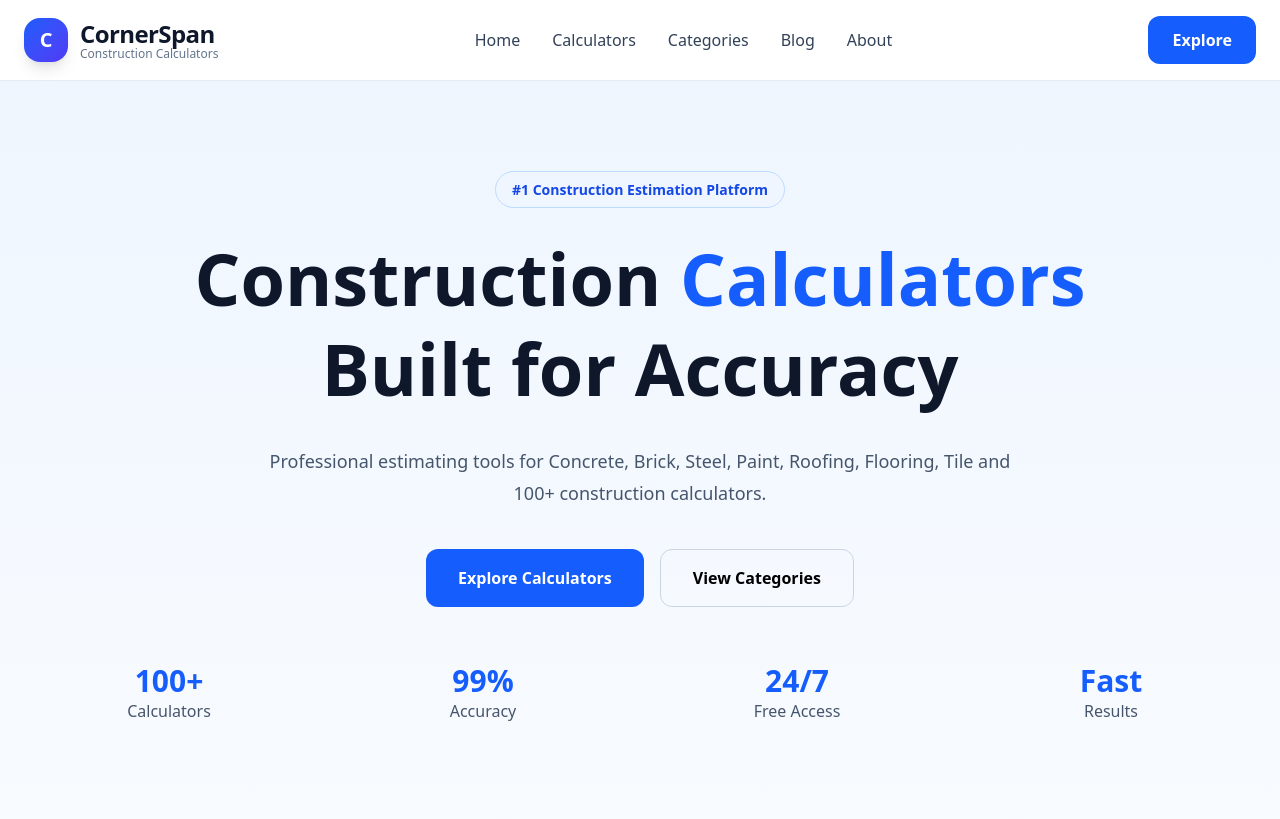
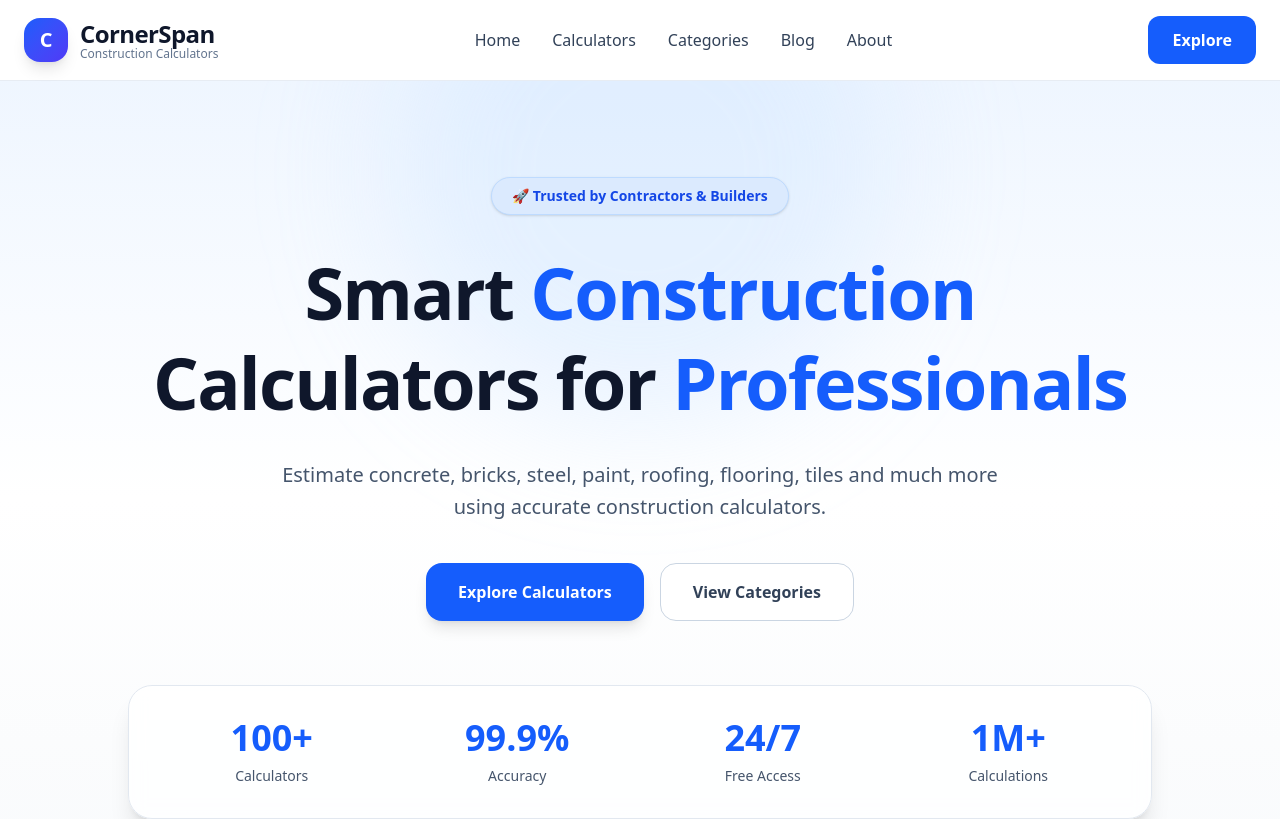
Before and after one commit to km7max-cmd/cornerspan, a Next.js app: page / in a window 1280 px wide. Shown: the top 819 px of the page. Built offline with nearby package versions, Linux system fonts and the light colour scheme.

Commit message:
Revamp Hero component layout and styles
Updated the Hero component to enhance the layout and styling, including a new gradient background and improved text sections.

```diff
--- a/components/Hero.tsx
+++ b/components/Hero.tsx
@@ -1,53 +1,77 @@
 export default function Hero() {
   return (
-    <section className="mx-auto max-w-7xl px-6 py-24 text-center">
-      <span className="rounded-full border border-blue-200 bg-blue-50 px-4 py-2 text-sm font-semibold text-blue-700">
-        #1 Construction Estimation Platform
+    <section className="relative overflow-hidden bg-gradient-to-b from-blue-50 via-white to-slate-50">
+      {/* Background Blur */}
+      <div className="absolute -top-40 left-1/2 h-[500px] w-[500px] -translate-x-1/2 rounded-full bg-blue-200/30 blur-3xl"></div>
+
+      <div className="relative mx-auto flex max-w-7xl flex-col items-center px-6 py-24 text-center">
+
+        <span className="rounded-full border border-blue-200 bg-blue-100 px-5 py-2 text-sm font-semibold text-blue-700 shadow-sm">
+          🚀 Trusted by Contractors & Builders
         </span>
 
-      <h1 className="mx-auto mt-8 max-w-5xl text-5xl font-extrabold leading-tight text-slate-900 md:text-7xl">
-        Construction
-        <span className="text-blue-600"> Calculators</span>
+        <h1 className="mt-8 max-w-5xl text-5xl font-black leading-tight tracking-tight text-slate-900 md:text-7xl">
+          Smart
+          <span className="text-blue-600"> Construction</span>
           <br />
-        Built for Accuracy
+          Calculators for
+          <span className="text-blue-600"> Professionals</span>
         </h1>
 
-      <p className="mx-auto mt-8 max-w-3xl text-lg leading-8 text-slate-600">
-        Professional estimating tools for Concrete, Brick, Steel,
-        Paint, Roofing, Flooring, Tile and 100+ construction
-        calculators.
+        <p className="mt-8 max-w-3xl text-lg leading-8 text-slate-600 md:text-xl">
+          Estimate concrete, bricks, steel, paint, roofing, flooring,
+          tiles and much more using accurate construction calculators.
         </p>
 
-      <div className="mt-10 flex flex-col justify-center gap-4 sm:flex-row">
-        <button className="rounded-xl bg-blue-600 px-8 py-4 font-semibold text-white transition hover:bg-blue-700">
+        <div className="mt-10 flex flex-col gap-4 sm:flex-row">
+          <button className="rounded-2xl bg-blue-600 px-8 py-4 font-semibold text-white shadow-lg transition-all duration-300 hover:-translate-y-1 hover:bg-blue-700">
             Explore Calculators
           </button>
 
-        <button className="rounded-xl border border-slate-300 px-8 py-4 font-semibold transition hover:bg-slate-100">
+          <button className="rounded-2xl border border-slate-300 bg-white px-8 py-4 font-semibold text-slate-700 transition hover:bg-slate-100">
             View Categories
           </button>
         </div>
+                <div className="mt-16 grid w-full max-w-5xl grid-cols-2 gap-6 rounded-3xl border border-slate-200 bg-white/80 p-8 shadow-xl backdrop-blur md:grid-cols-4">
 
-      <div className="mt-14 grid grid-cols-2 gap-6 md:grid-cols-4">
           <div>
-          <h3 className="text-3xl font-bold text-blue-600">100+</h3>
-          <p className="text-slate-600">Calculators</p>
+            <h3 className="text-4xl font-black text-blue-600">
+              100+
+            </h3>
+            <p className="mt-2 text-sm text-slate-600">
+              Calculators
+            </p>
           </div>
 
           <div>
-          <h3 className="text-3xl font-bold text-blue-600">99%</h3>
-          <p className="text-slate-600">Accuracy</p>
+            <h3 className="text-4xl font-black text-blue-600">
+              99.9%
+            </h3>
+            <p className="mt-2 text-sm text-slate-600">
+              Accuracy
+            </p>
           </div>
 
           <div>
-          <h3 className="text-3xl font-bold text-blue-600">24/7</h3>
-          <p className="text-slate-600">Free Access</p>
+            <h3 className="text-4xl font-black text-blue-600">
+              24/7
+            </h3>
+            <p className="mt-2 text-sm text-slate-600">
+              Free Access
+            </p>
           </div>
 
           <div>
-          <h3 className="text-3xl font-bold text-blue-600">Fast</h3>
-          <p className="text-slate-600">Results</p>
+            <h3 className="text-4xl font-black text-blue-600">
+              1M+
+            </h3>
+            <p className="mt-2 text-sm text-slate-600">
+              Calculations
+            </p>
           </div>
+
+        </div>
+
       </div>
     </section>
   );
```
Lines whose indentation alone changed are shown as unchanged.
